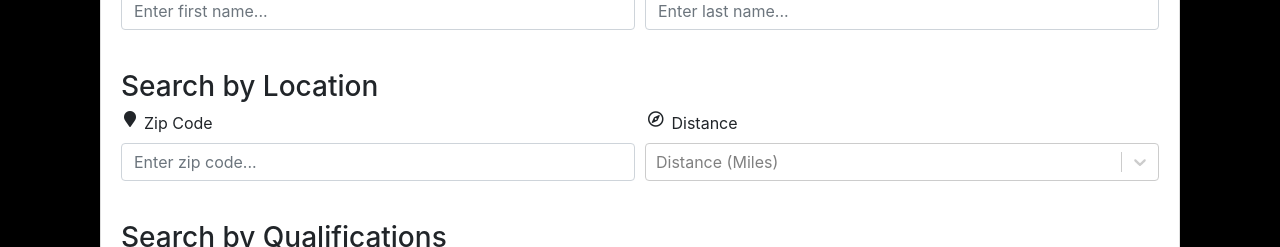
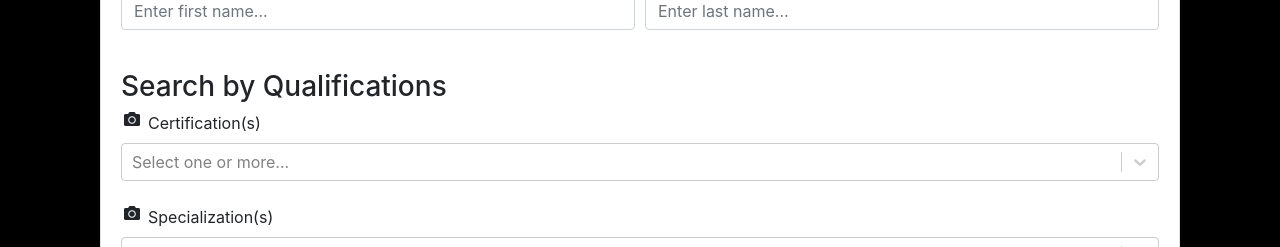
Before and after one commit to rsmith37/ShutterPlugClone, a React (Create React App) app in the folder frontend/: page /search in a window 1280 px wide. Shown: the part 356-603 px from the top of the page. Built offline with nearby package versions, Linux system fonts and the light colour scheme; no server answers.

Commit message:
Removed search by zip / location

```diff
--- a/frontend/src/components/search/SearchArtist.js
+++ b/frontend/src/components/search/SearchArtist.js
@@ -278,10 +278,10 @@ class SearchArtist extends Component {
                 />
               </div>
             </div>
-            <br />
-            <h3>Search by Location</h3>
-            <div className="form-row">
-              <div className="form-group col-md-6">
+            {/* <br /> */}
+            {/* <h3>Search by Location</h3> */}
+            {/* <div className="form-row"> */}
+              {/* <div className="form-group col-md-6">
                 <div className="form-row">
                   <i className="fas fa-map-marker px-2"></i>
                   <label htmlFor="">Zip Code</label>
@@ -294,8 +294,8 @@ class SearchArtist extends Component {
                   className="form-control"
                   placeholder="Enter zip code..."
                 />
-              </div>
-              <div className="form-group col-md-6">
+              </div> */}
+              {/* <div className="form-group col-md-6">
                 <div className="form-row">
                   <i className="far fa-compass px-2"></i>
                   <label htmlFor="">Distance</label>
@@ -309,8 +309,8 @@ class SearchArtist extends Component {
                   onChange={this.handleSelectChange("selectedDistance")}
                   options={this.state.distanceArray}
                 />
-              </div>
-            </div>
+              </div> */}
+            {/* </div> */}
             <br />
             <h3>Search by Qualifications</h3>
             <div className="form-group">
```
